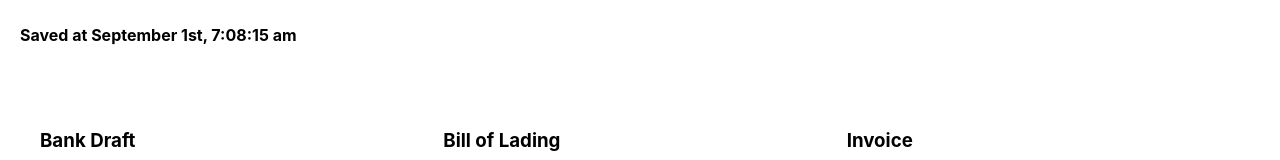
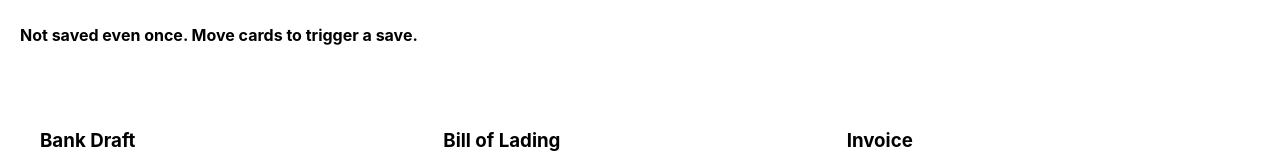
Before and after one commit to ceoshikhar/zania, a React (Create React App) app: page / in a window 1280 px wide. Shown: the top 160 px of the page. Built offline with nearby package versions, Linux system fonts and the light colour scheme.

Commit message:
chore: fix a bug and chagne favicon and readme

```diff
--- a/src/AppContext.tsx
+++ b/src/AppContext.tsx
@@ -52,7 +52,7 @@ export const AppProvider: FC<PropsWithChildren<{}>> = ({ children }) => {
     const [cards, setCards] = useState<Card[]>([]);
     const [loadingCards, setLoadingCards] = useState(true);
     const [overlayCard, setOverlayCard] = useState<Card | null>(null);
-    const [savedAt, setSavedAt] = useState(moment().unix());
+    const [savedAt, setSavedAt] = useState(0);
     const [savingCards, setSavingCards] = useState(false);
     // Flag indicating whether cards positions have changed since the last save.
     const isDirtyRef = useRef(false);
@@ -99,7 +99,12 @@ export const AppProvider: FC<PropsWithChildren<{}>> = ({ children }) => {
     }, []);
 
     useEffect(() => {
-        const handleSavingCards = async () => {
+        // Every 5s we will check if the cards have been moved via the
+        // isDirtyRef flag. If moved, then we will call `saveCards` API.
+        const id = setInterval(async () => {
+            // Nothing to do if the cards haven't moved.
+            if (!isDirtyRef.current) return;
+
             setSavingCards(true);
 
             await saveCards(cardsLatest.current);
@@ -107,18 +112,6 @@ export const AppProvider: FC<PropsWithChildren<{}>> = ({ children }) => {
             setSavedAt(moment().unix());
             setSavingCards(false);
             isDirtyRef.current = false;
-        };
-
-        // Save on mount at the start.
-        handleSavingCards();
-
-        // Every 5s we will check if the cards have been moved via the
-        // isDirtyRef flag. If moved, then we will call `saveCards` API.
-        const id = setInterval(async () => {
-            // Nothing to do if the cards haven't moved.
-            if (!isDirtyRef.current) return;
-
-            handleSavingCards();
         }, 5000);
 
         return () => clearInterval(id);
--- a/src/pages/Home.tsx
+++ b/src/pages/Home.tsx
@@ -21,8 +21,15 @@ export const Home: React.FC = () => {
             );
         }
 
+        if (savedAt === 0)
+            return (
+                <StyledSaving>
+                    Not saved even once. Move cards to trigger a save.
+                </StyledSaving>
+            );
+
         return <StyledSaving>Saved at {savedAtFormatted}</StyledSaving>;
-    }, [savedAtFormatted, savingCards]);
+    }, [savedAt, savedAtFormatted, savingCards]);
 
     if (loadingCards) {
         return <Spinner size={16} />;
```
Also changed, not shown: 2 other files (tests, documents, lock files or other folders).
